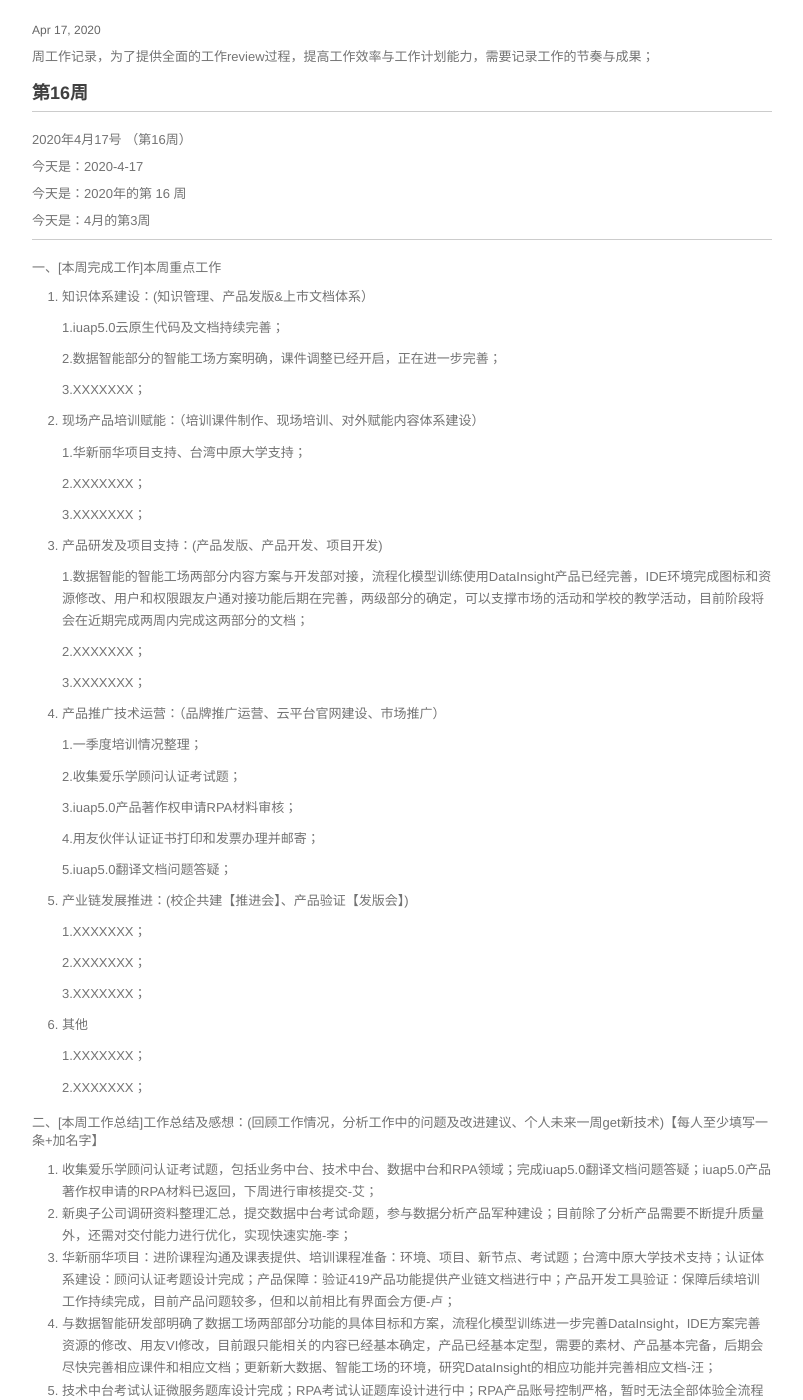
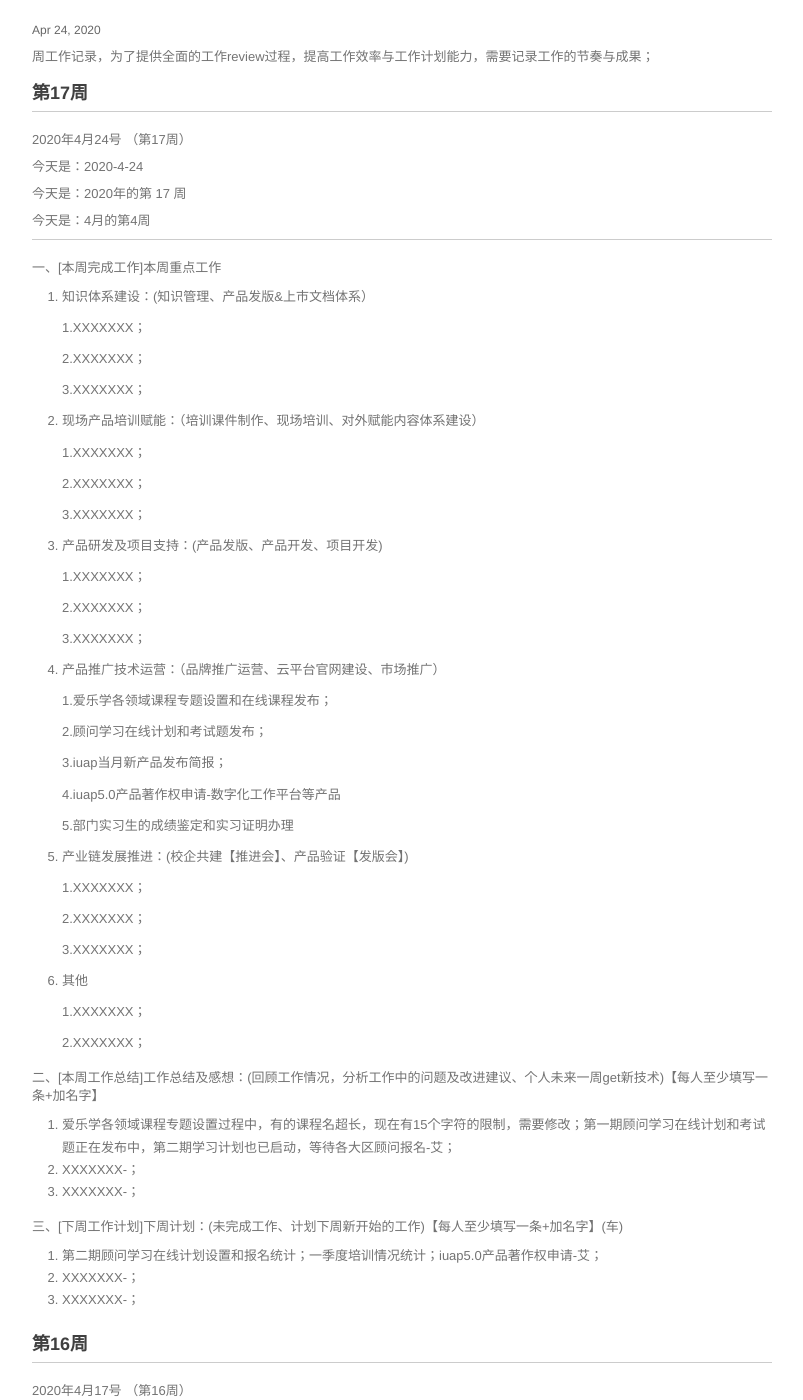
Before and after one commit to walllFlower/blog, a Jekyll site: the page built from 2020-02-28-day_report.md, in a window 1280 px wide and 1400 px high, scrolled down 250 px. Shown: the whole window, without its empty margins (238-1041 px from the left). Built offline with Jekyll 4.4.1, drawn with Linux system fonts in a browser that asks for light colours; comment, search, counter and statistics services are not loaded.

Commit message:
Update 2020-02-28-day_report.md

```diff
--- a/2020-02-28-day_report.md
+++ b/2020-02-28-day_report.md
@@ -1,11 +1,93 @@
 ---
 layout: post
 title:  "技术运营工作周报"
-date:   2020-4-17 14:57:32
+date:   2020-4-24 14:57:32
 categories: 技术运营工作周报
 ---
 
 周工作记录，为了提供全面的工作review过程，提高工作效率与工作计划能力，需要记录工作的节奏与成果；
+
+###  第17周
+
+***
+
+2020年4月24号 （第17周）
+
+今天是：2020-4-24
+
+今天是：2020年的第 17 周
+
+今天是：4月的第4周
+
+***
+
+
+一、[本周完成工作]本周重点工作
+
+1. 知识体系建设：(知识管理、产品发版&上市文档体系）
+
+    1.XXXXXXX；
+
+    2.XXXXXXX；
+
+    3.XXXXXXX；
+
+2. 现场产品培训赋能：（培训课件制作、现场培训、对外赋能内容体系建设）
+
+    1.XXXXXXX；
+
+    2.XXXXXXX；
+
+    3.XXXXXXX；
+
+3. 产品研发及项目支持：(产品发版、产品开发、项目开发)
+
+    1.XXXXXXX；
+
+    2.XXXXXXX；
+
+    3.XXXXXXX；
+
+4. 产品推广技术运营：（品牌推广运营、云平台官网建设、市场推广）
+
+    1.爱乐学各领域课程专题设置和在线课程发布；
+
+    2.顾问学习在线计划和考试题发布；
+
+    3.iuap当月新产品发布简报；
+
+    4.iuap5.0产品著作权申请-数字化工作平台等产品
+
+    5.部门实习生的成绩鉴定和实习证明办理
+
+
+5. 产业链发展推进：(校企共建【推进会】、产品验证【发版会】)
+
+    1.XXXXXXX；
+
+    2.XXXXXXX；
+
+    3.XXXXXXX；
+
+6. 其他
+
+    1.XXXXXXX；
+
+    2.XXXXXXX；
+
+二、[本周工作总结]工作总结及感想：(回顾工作情况，分析工作中的问题及改进建议、个人未来一周get新技术)【每人至少填写一条+加名字】
+
+1. 爱乐学各领域课程专题设置过程中，有的课程名超长，现在有15个字符的限制，需要修改；第一期顾问学习在线计划和考试题正在发布中，第二期学习计划也已启动，等待各大区顾问报名-艾；
+2. XXXXXXX-；
+3. XXXXXXX-；
+
+三、[下周工作计划]下周计划：(未完成工作、计划下周新开始的工作)【每人至少填写一条+加名字】(车)
+
+1. 第二期顾问学习在线计划设置和报名统计；一季度培训情况统计；iuap5.0产品著作权申请-艾；
+2. XXXXXXX-；
+3. XXXXXXX-；
+
+
 
 ###  第16周
 
```
